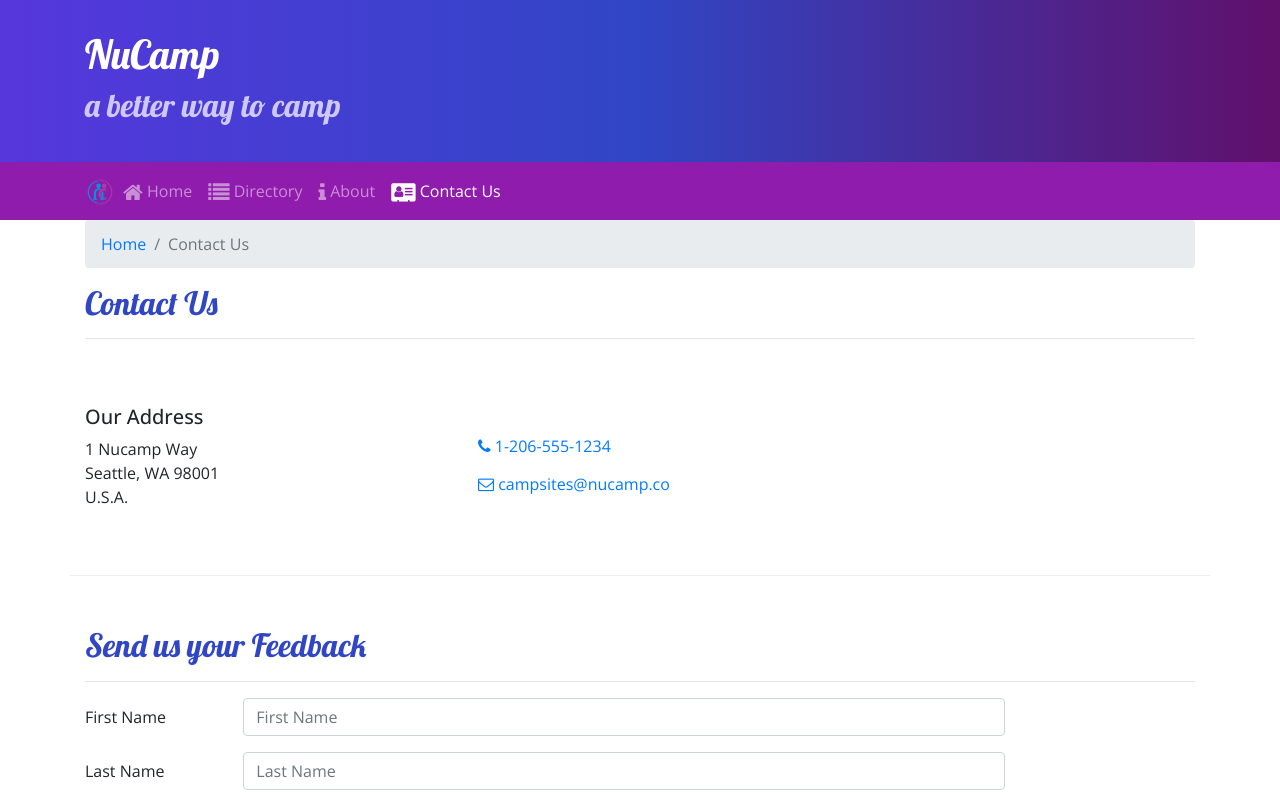
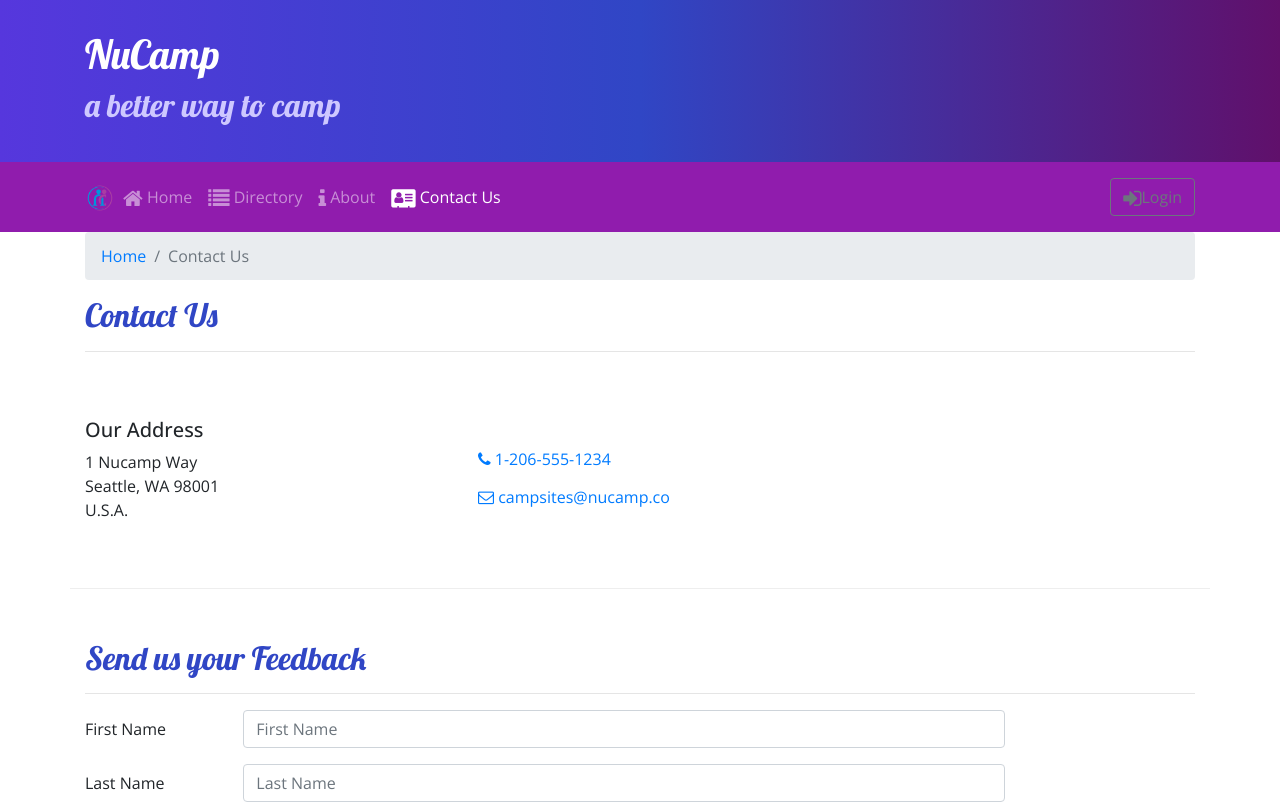
Before and after one commit to sonam-1990/nucampsite, a React (Create React App) app in the folder 3-React/nucampsite/: page /contactus in a window 1280 px wide. Shown: the top 804 px of the page. Built offline with nearby package versions, Linux system fonts and the light colour scheme.

Commit message:
Uncontrolled Form

```diff
--- a/3-React/nucampsite/src/components/HeaderComponent.js
+++ b/3-React/nucampsite/src/components/HeaderComponent.js
@@ -1,5 +1,6 @@
 import React, { Component }  from 'react';
-import { Nav, Navbar, NavbarBrand, NavbarToggler, Collapse, NavItem, Jumbotron } from 'reactstrap';
+import { Nav, Navbar, NavbarBrand, NavbarToggler, Collapse, NavItem, Jumbotron ,Button, Modal, ModalHeader, ModalBody,
+    Form, FormGroup, Input, Label} from 'reactstrap';
 import { NavLink } from 'react-router-dom';
 
 class Header extends Component {
@@ -10,14 +11,27 @@
 
 
             this.toggleNav = this.toggleNav.bind(this);
+            this.toggleModal = this.toggleModal.bind(this);
+            this.handleLogin = this.handleLogin.bind(this);
             this.state={
-                isNavOpen: false
+                isNavOpen: false,
+                isModalOpen:false
             };
         }
         toggleNav() {
             this.setState({
                 isNavOpen : !this.state.isNavOpen
             });
+        }
+        toggleModal() {
+            this.setState({
+                isModalOpen : !this.state.isModalOpen
+            });
+        }
+        handleLogin(event) {
+            alert(`Username: ${this.username.value} Password: ${this.password.value} Remember: ${this.remember.checked}`);
+            this.toggleModal();
+           event.preventDefault();
         }
         render() {
         return(
@@ -61,9 +75,38 @@
                                     </NavLink>
                                 </NavItem>
                             </Nav>
+                            <span className="navbar-text ml-auto">
+                                <Button outline onClick={this.toggleModal}>
+                                    <i className="fa fa-sign-in fa-lg" />Login
+                                </Button></span>
                         </Collapse>
                     </div>
                   </Navbar>
+                  <Modal isOpen={this.state.isModalOpen} toggle={this.toggleModal}>
+                      <ModalHeader toggle={this.toggleModal} >Login</ModalHeader>
+                      <ModalBody>
+                          <Form onSubmit={this.handleLogin}>
+                              <FormGroup>
+                                 <Label htmlFor="username">Username</Label>
+                                 <Input type="text" id="username" name="username"
+                                    innerRef={input => this.username = input} />
+                              </FormGroup>
+                              <FormGroup>
+                              <Label htmlFor="password">Password</Label>
+                                 <Input type="text" id="password" name="password"
+                                    innerRef={input => this.password = input} />
+                              </FormGroup>
+                              <FormGroup check>
+                              <Label check>
+                                    <Input type="checkbox" name="remember"
+                                        innerRef={input => this.remember = input} />
+                                    Remember me
+                                </Label>
+                              </FormGroup>
+                              <Button type="submit" value="submit" color="primary">Login</Button>
+                          </Form>
+                      </ModalBody>
+                  </Modal>
               </React.Fragment>
 
         );
```
